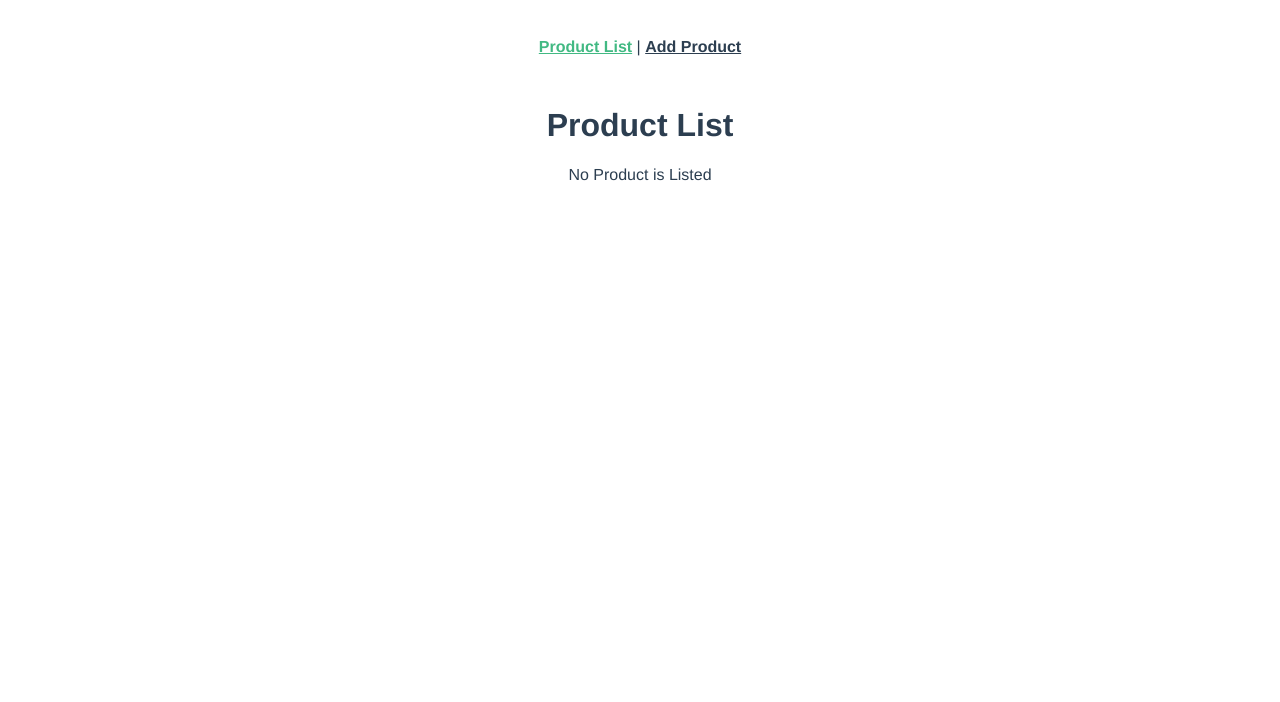
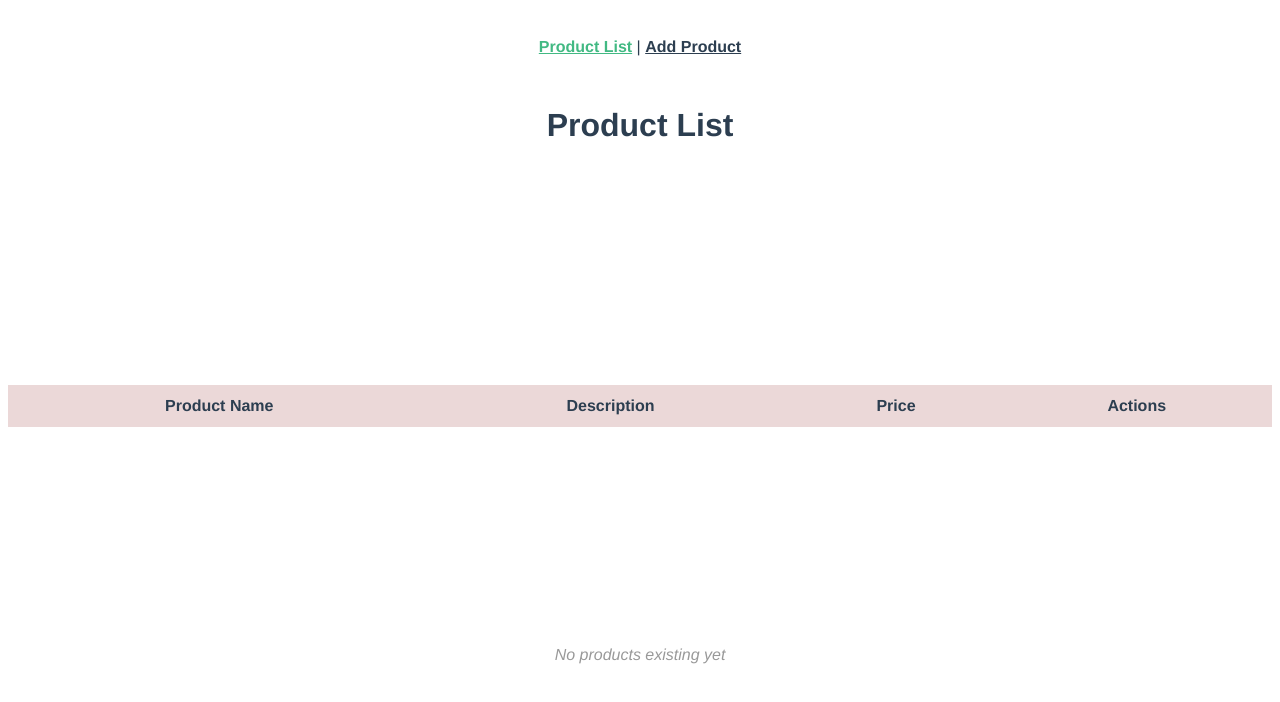
Before and after one commit to joshjaurigue/midterm-second-act, a Vue app: page /#/ in a window 1280 px wide. Shown: the top 702 px of the page. Built offline with nearby package versions, Linux system fonts and the light colour scheme.

Commit message:
Added delete animation
Added delete animation with minor bug.

```diff
--- a/src/components/ProductList.vue
+++ b/src/components/ProductList.vue
@@ -3,13 +3,10 @@
     <!-- Heading for the Product List -->
     <h1>Product List</h1>
 
-    <!-- Display message when no products are listed -->
-    <div v-if="products.length === 0">
-      No Product is Listed
-    </div>
+
 
     <!-- Centered container for the table -->
-    <div v-else class="table-container">
+    <div  class="table-container">
       <!-- Table to display the list of products -->
       <table class="product-table">
         <thead>
@@ -22,6 +19,7 @@
           </tr>
         </thead>
         <tbody>
+          <transition-group name="fade">
           <!-- Loop through products and display each product -->
           <tr v-for="(product, index) in products" :key="product.id">
             <td>{{ product.name }}</td>
@@ -33,9 +31,19 @@
               <button @click="deleteProduct(index)" class="btn-delete">Delete</button>
             </td>
           </tr>
+        </transition-group>
+
         </tbody>
       </table>
     </div>
+
+     <!--Unclean transition-->
+     <transition name="fade" appear>
+      <div v-if="products.length === 0" class="no-products">
+        No products existing yet
+      </div>
+    </transition>
+
 
     <!-- Confirmation for delete -->
     <div v-if="showConfirmation" class="modal">
@@ -154,4 +162,20 @@ export default {
   padding: 20px;
   border-radius: 5px;
 }
+.fade-in-message {
+  transition: opacity 0.5s ease-in-out;
+}
+.fade-enter-active, .fade-leave-active {
+  transition: opacity 0.5s;
+}
+
+.fade-enter, .fade-leave-to {
+  opacity: 0;
+}
+/* Style for "No products existing yet" message */
+.no-products {
+  text-align: center;
+  font-style: italic;
+  color: #999;
+}
 </style>
```
